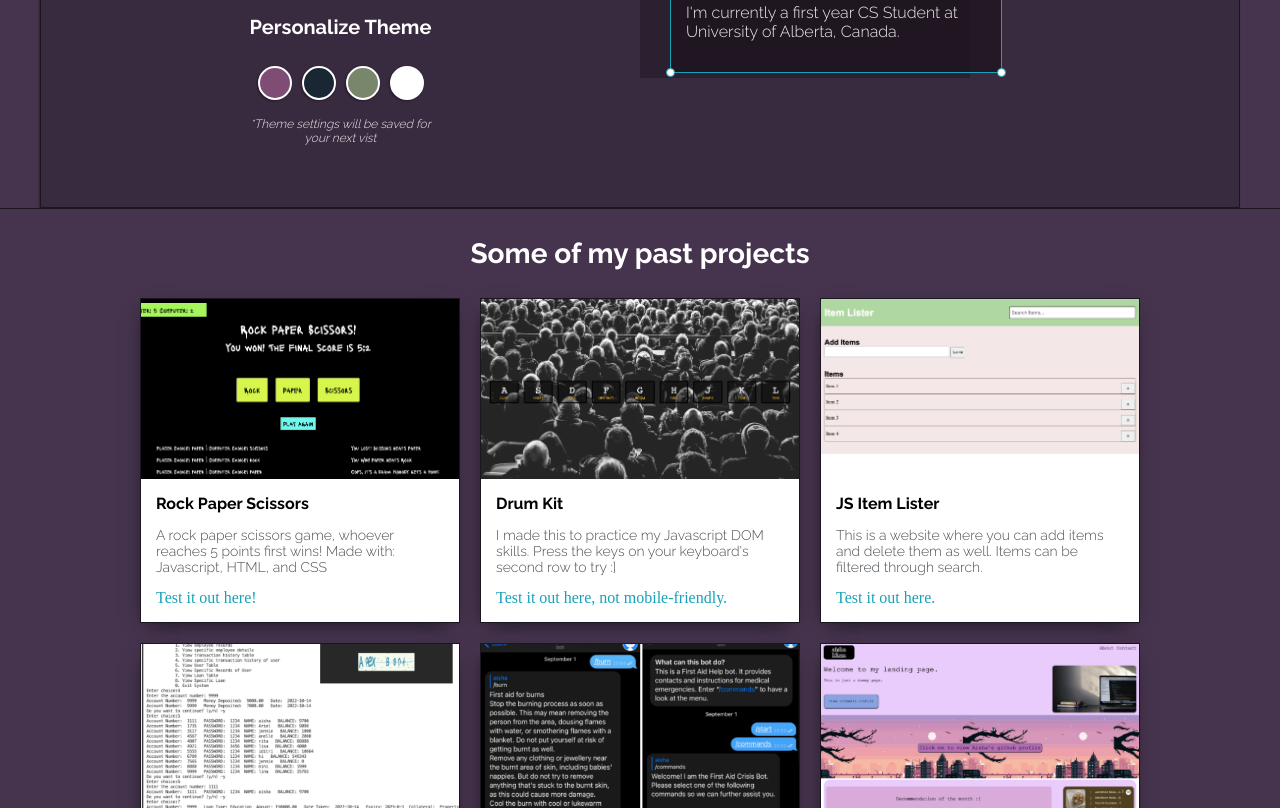
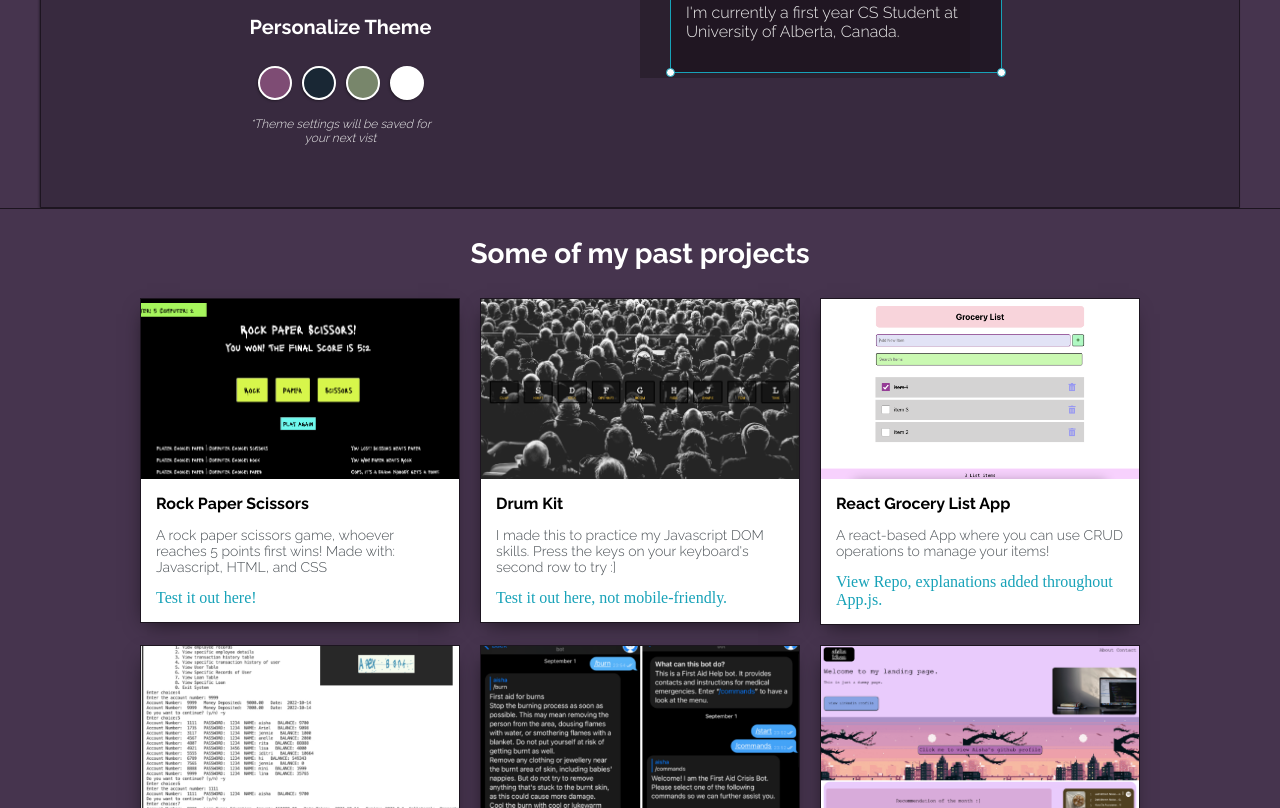
Before and after one commit to aisha-sk/aisha-sk.github.io, a plain HTML site: page index.html in a window 1280 px wide. Shown: the part 467-1275 px from the top of the page. Drawn offline with Linux system fonts and the light colour scheme.

Commit message:
Updated Project

```diff
--- a/index.html
+++ b/index.html
@@ -106,12 +106,12 @@
 
 				<div>
 					<div class="post">
-						<img class="thumbnail" src="files/item.png">
+						<img class="thumbnail" src="files/grocery.png">
 						<div class="post-preview">
-							<h6 class="post-title">JS Item Lister</h6>
-							<p class="post-intro">This is a website where you can add items and delete them as well. Items can be filtered through search.</p>
-							<a onclick="window.open ('https://aisha-sk.github.io/item-lister/', ''); return false"
-                            href="javascript:void(0);">Test it out here.</a>
+							<h6 class="post-title">React Grocery List App</h6>
+							<p class="post-intro">A react-based App where you can use CRUD operations to manage your items!</p>
+							<a onclick="window.open ('https://github.com/aisha-sk/grocery-list', ''); return false"
+                            href="javascript:void(0);">View Repo, explanations added throughout App.js.</a>
 						</div>
 					</div>
 				</div>
```
Also changed, not shown: files/grocery.png (added).
